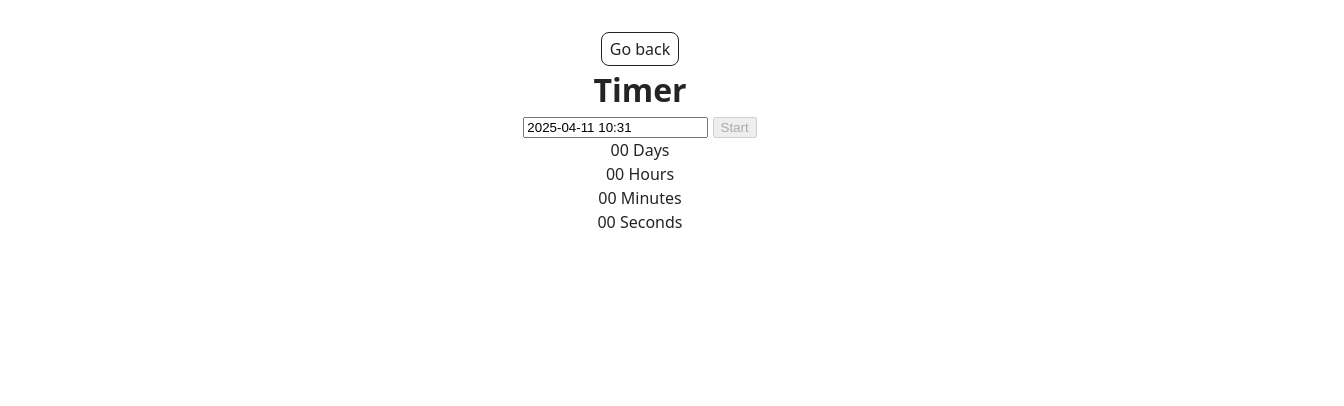
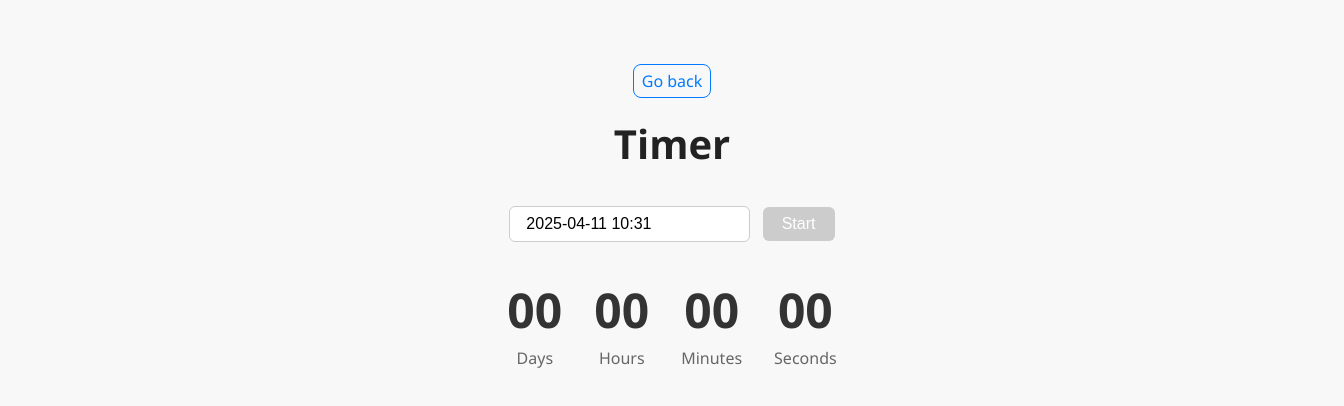
Before and after one commit to Alekssita/goit-js-hw-10, a website built with Vite: page src/1-timer.html in a window 1280 px wide. Shown: the whole page, 1344 px wide, since content can reach past the window. Built offline with nearby package versions, Linux system fonts and the light colour scheme.

Commit message:
timer css

```diff
--- a/src/css/styles.css
+++ b/src/css/styles.css
@@ -16,3 +16,5 @@
 @import url('./badges.css');
 @import url('./back-link.css');
 @import url('./footer.css');
+
+@import url('./timer.css');
--- /dev/null
+++ b/src/css/timer.css
@@ -0,0 +1,88 @@
+body {
+  font-family: 'Segoe UI', Tahoma, Geneva, Verdana, sans-serif;
+  background-color: #f8f8f8;
+  margin: 0;
+  padding: 2rem;
+  color: #333;
+}
+
+.container {
+  max-width: 800px;
+  margin: 0 auto;
+  text-align: center;
+}
+
+.back-link {
+  display: inline-block;
+  margin-bottom: 1rem;
+  text-decoration: none;
+  color: #007bff;
+  font-size: 1rem;
+}
+
+.main-title {
+  font-size: 2.5rem;
+  margin-bottom: 2rem;
+  color: #222;
+}
+
+input#datetime-picker {
+  padding: 0.5rem 1rem;
+  font-size: 1rem;
+  border-radius: 6px;
+  border: 1px solid #ccc;
+  margin-right: 0.5rem;
+}
+
+button[data-start] {
+  padding: 0.5rem 1.2rem;
+  font-size: 1rem;
+  border: none;
+  border-radius: 6px;
+  background-color: #28a745;
+  color: white;
+  cursor: pointer;
+  transition: background-color 0.2s ease-in-out;
+}
+
+button[data-start]:disabled {
+  background-color: #ccc;
+  cursor: not-allowed;
+}
+
+.timer {
+  display: flex;
+  justify-content: center;
+  gap: 2rem;
+  margin-top: 2rem;
+}
+
+.field {
+  text-align: center;
+}
+
+.value {
+  display: block;
+  font-size: 3rem;
+  font-weight: bold;
+  color: #333;
+}
+
+.label {
+  font-size: 1rem;
+  color: #666;
+}
+
+/* iziToast customization */
+.iziToast {
+  font-size: 1rem;
+}
+
+.iziToast > .iziToast-body {
+  display: flex;
+  align-items: center;
+}
+
+.iziToast > .iziToast-body .iziToast-message {
+  padding-left: 0.5rem;
+}
```
